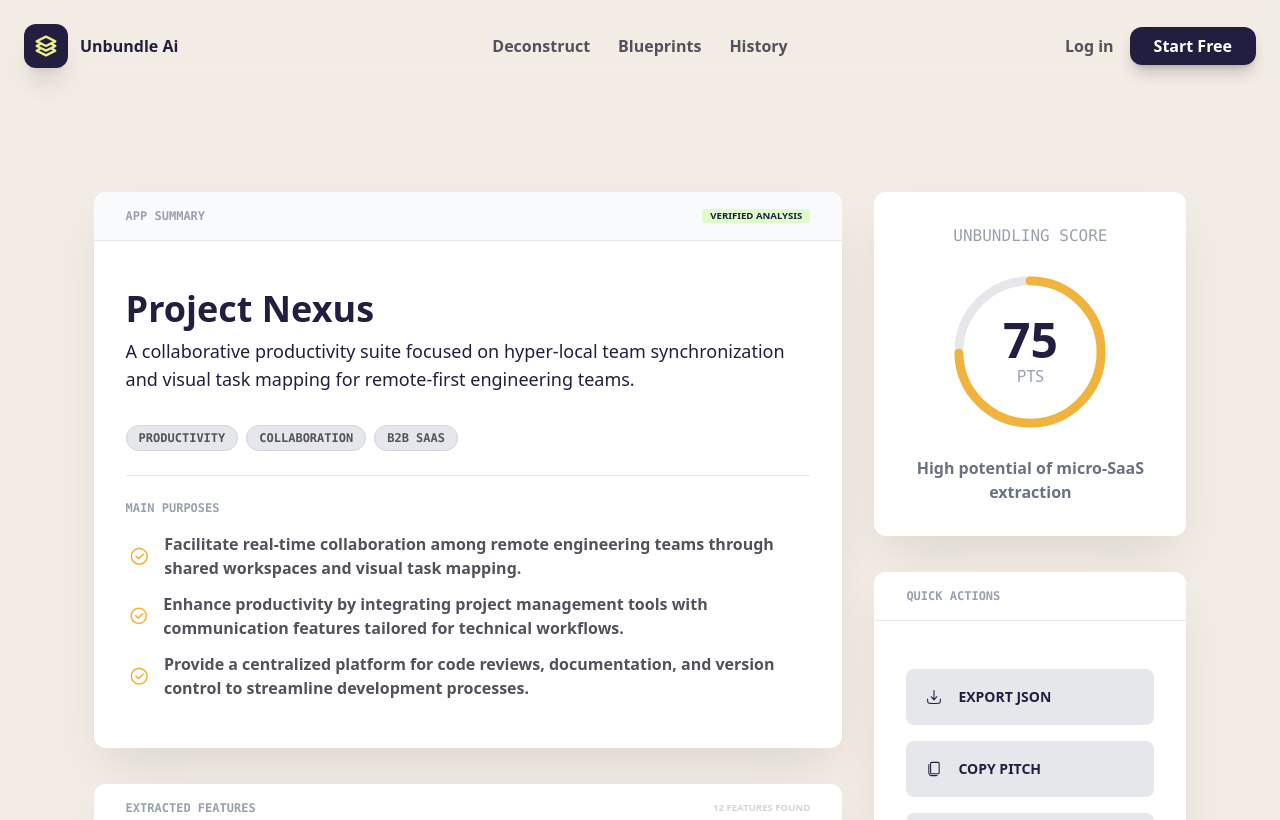
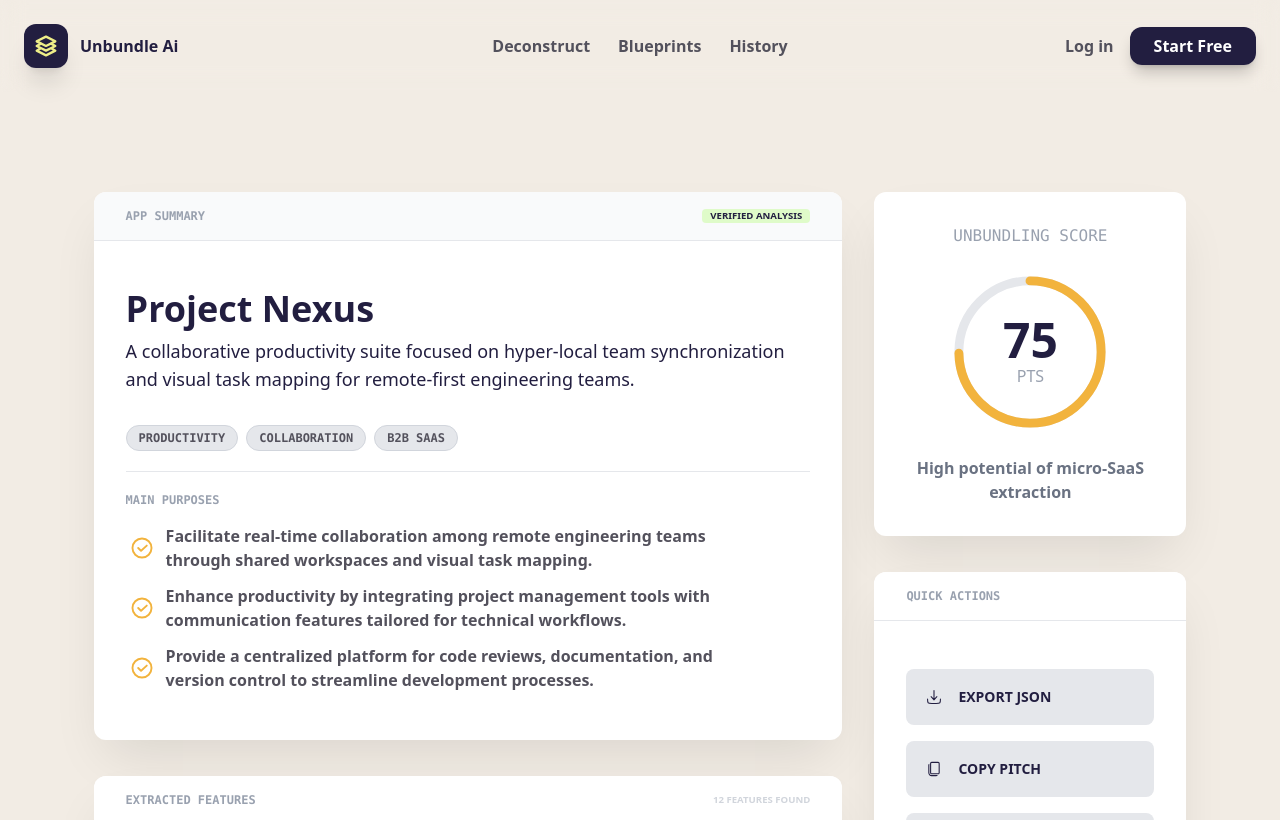
Before and after one commit to willydot21/landing-unbundleAI, a React (Vite) app: page /analyze/results in a window 1280 px wide. Shown: the top 820 px of the page. Built offline with nearby package versions, Linux system fonts and the light colour scheme.

Commit message:
add Hr component and update results page for improved layout

```diff
--- /dev/null
+++ b/src/components/ui/Hr.tsx
@@ -0,0 +1,21 @@
+
+export default function Hr({ mx = 'none', my = 'none' }: {
+  mx?: 'none' | '1' | '3',
+  my?: 'none' | '1' | '3',
+}) {
+  const mxClass = {
+    'none': '',
+    '1': 'mx-1',
+    '3': 'mx-3',
+  }[mx];
+
+  const myClass = {
+    'none': '',
+    '1': 'my-1',
+    '3': 'my-3',
+  }[my];
+
+  return (
+    <hr className={`w-full ${mxClass} ${myClass} border-gray-200`}/>
+  );
+}
--- a/src/pages/results.tsx
+++ b/src/pages/results.tsx
@@ -8,6 +8,7 @@ import { Icon } from "../components/icons/Icon";
 import Alert from "../components/ui/alert";
 import Footer from "../components/ui/footer";
 import Percent from "../components/ui/percent";
+import Hr from "../components/ui/Hr";
 
 const Label = ({children}: PropsWithChildren) => {
   return (
@@ -32,19 +33,22 @@ export default function Results() {
           >
           <SectionHeader el="div" title="Project Nexus" size="medium" subtitle="A collaborative productivity suite focused on hyper-local team synchronization and visual task mapping for remote-first engineering teams."/>
           <Tags tags={["PRODUCTIVITY", "COLLABORATION", "B2B SAAS"]}/>
-          <hr className="border-gray-200 w-full my-4"/>
+          <Hr my="3" />
           <div className="flex flex-col w-full gap-y-2">
             <h5 className="font-mono text-gray-400 text-xs font-semibold mb-2">MAIN PURPOSES</h5>
-            <ul className="flex flex-col text-sm sm:text-base text-tertiary-100 font-semibold gap-y-3">
-              <li className="flex justify-center items-center gap-x-3 ">
-                <Icon name="tick" fillColor="secondary_200" strokeColor="none" size="extraLarge" />
-                Facilitate real-time collaboration among remote engineering teams through shared workspaces and visual task mapping.</li>
-              <li className="flex justify-center items-center gap-x-3 ">
-                <Icon name="tick" fillColor="secondary_200" strokeColor="none" size="extraLarge" />
-                Enhance productivity by integrating project management tools with communication features tailored for technical workflows.</li>
-              <li className="flex justify-center items-center gap-x-3 ">
-                <Icon name="tick" fillColor="secondary_200" strokeColor="none" size="extraLarge" />
-                Provide a centralized platform for code reviews, documentation, and version control to streamline development processes.</li>
+            <ul className="flex flex-col gap-y-3">
+              <li className="flex flex-row items-center gap-x-2">
+                <Icon name="tick" fillColor="secondary_200" strokeColor="none" size="large" />
+                <p className="text-sm sm:text-base text-tertiary-100 font-semibold w-5/6 xs:w-full">Facilitate real-time collaboration among remote engineering teams through shared workspaces and visual task mapping.</p>
+              </li>
+              <li className="flex flex-row items-center gap-x-2">
+                <Icon name="tick" fillColor="secondary_200" strokeColor="none" size="large" />
+                <p className="text-sm sm:text-base text-tertiary-100 font-semibold w-5/6 xs:w-full">Enhance productivity by integrating project management tools with communication features tailored for technical workflows.</p>
+              </li>
+              <li className="flex flex-row items-center gap-x-2">
+                <Icon name="tick" fillColor="secondary_200" strokeColor="none" size="large" />
+                <p className="text-sm sm:text-base text-tertiary-100 font-semibold w-5/6 xs:w-full">Provide a centralized platform for code reviews, documentation, and version control to streamline development processes.</p>
+              </li>
             </ul>
           </div>
           </SectionContainer>
@@ -66,13 +70,13 @@ export default function Results() {
                     </aside>
                     <Icon name="star" fillColor="secondary_200" size="large"/>
                   </li>
-                  {index < 2 && <hr className="border-gray-200 w-full"/>}
+                  {index < 2 && <Hr/>}
                 </>
               ))
               }
             </ul>
           </SectionContainer>
-          <button className="flex justify-center items-center gap-x-3 bg-secondary-200 hover:bg-primary-100 text-primary-100 transition-colors rounded-lg p-4 mt-4 font-mono font-bold hover:cursor-pointer hover:text-secondary-200">
+          <button className="sticky bottom-3 mx-3 xxs:mx-0 left-0 md:relative flex justify-center items-center gap-x-3 bg-secondary-200 hover:bg-primary-100 text-primary-100 transition-colors rounded-lg p-4 mt-4 font-mono font-bold hover:cursor-pointer hover:text-secondary-200 active:text-secondary-100 drop-shadow-black-op shadow-black-op-100 shadow-2xl">
             <Icon name="rocket" fillColor="current" size="large" />
             GENERATE BLUEPRINT
           </button>
```
